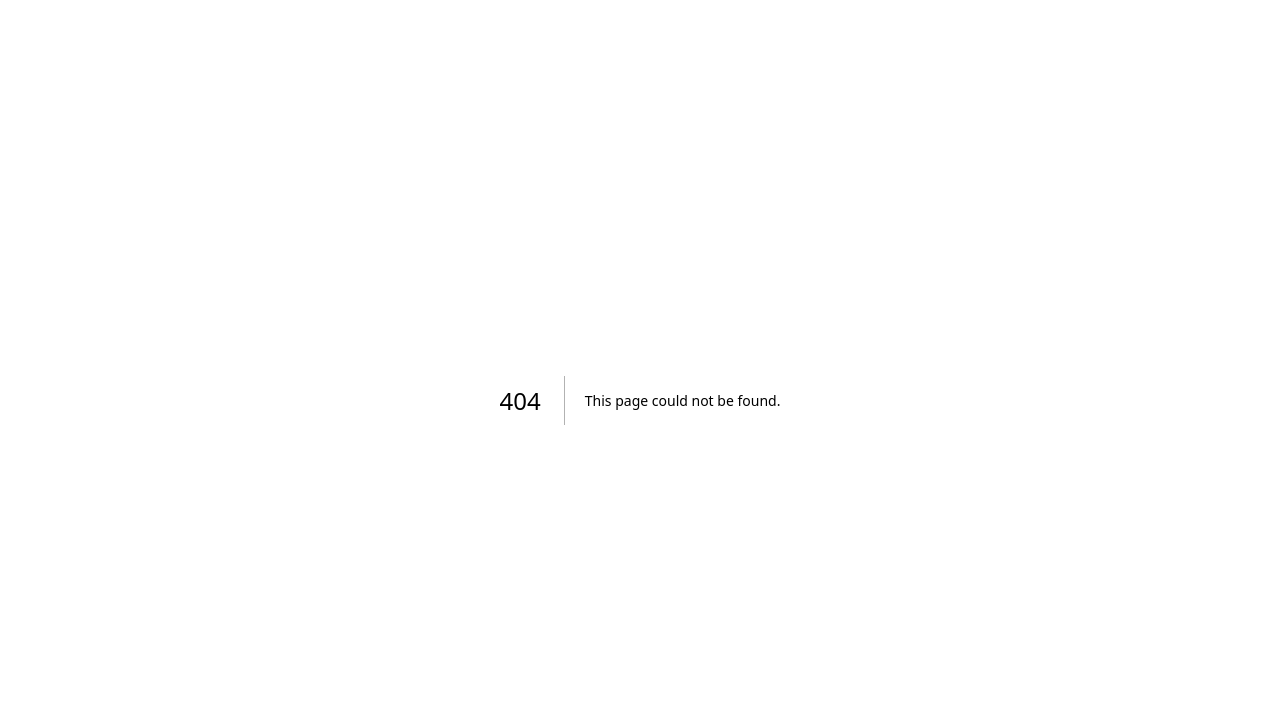
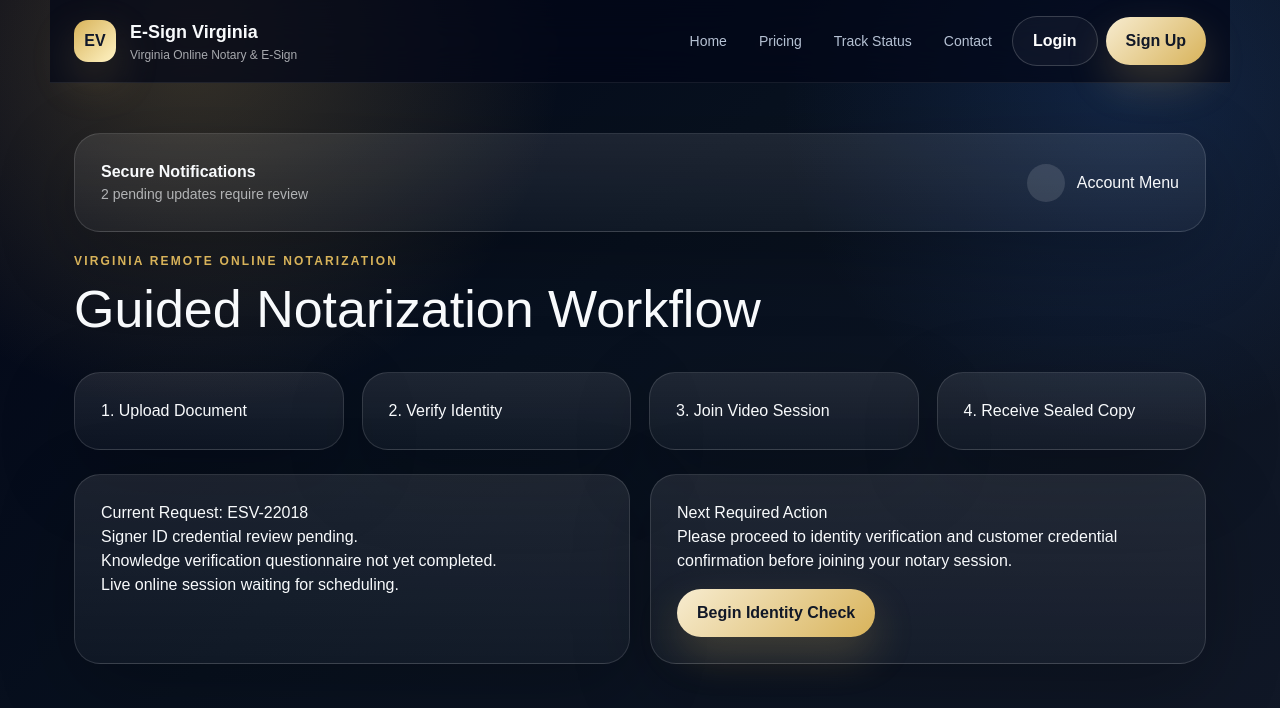
Before and after one commit to rawillia9801/esign, a Next.js app: page /customer/ron-workflow in a window 1280 px wide. Before the commit this address had no page. Shown: the top 708 px of the page. Built offline with nearby package versions, Linux system fonts and the light colour scheme.

Commit message:
Add customer Virginia RON workflow page

```diff
--- /dev/null
+++ b/app/customer/ron-workflow/page.tsx
@@ -0,0 +1,37 @@
+import Header from '../../../components/Header'
+import ProfileBar from '../../../components/ProfileBar'
+import Link from 'next/link'
+
+export default function RonWorkflow(){
+ return (
+  <main className="container">
+   <Header />
+   <div style={{padding:'50px 0'}}>
+    <ProfileBar />
+    <div className="eyebrow">Virginia Remote Online Notarization</div>
+    <h1 style={{fontSize:'52px'}}>Guided Notarization Workflow</h1>
+
+    <div className="grid-4" style={{marginTop:'24px'}}>
+      <div className="card">1. Upload Document</div>
+      <div className="card">2. Verify Identity</div>
+      <div className="card">3. Join Video Session</div>
+      <div className="card">4. Receive Sealed Copy</div>
+    </div>
+
+    <div className="grid-2" style={{marginTop:'24px'}}>
+      <div className="card">
+        <h3>Current Request: ESV-22018</h3>
+        <p>Signer ID credential review pending.</p>
+        <p>Knowledge verification questionnaire not yet completed.</p>
+        <p>Live online session waiting for scheduling.</p>
+      </div>
+      <div className="card">
+        <h3>Next Required Action</h3>
+        <p>Please proceed to identity verification and customer credential confirmation before joining your notary session.</p>
+        <Link href="/customer/identity-check" className="btn" style={{marginTop:'16px'}}>Begin Identity Check</Link>
+      </div>
+    </div>
+   </div>
+  </main>
+ )
+}
```
